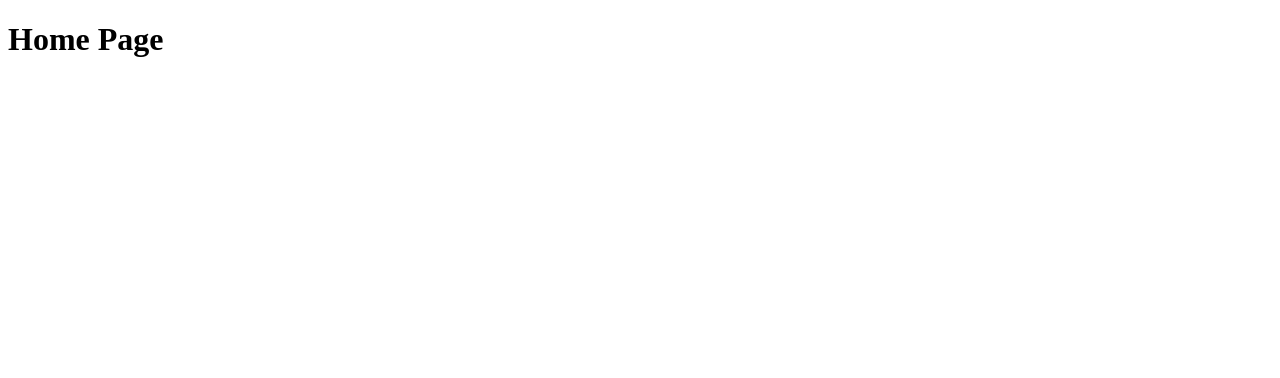
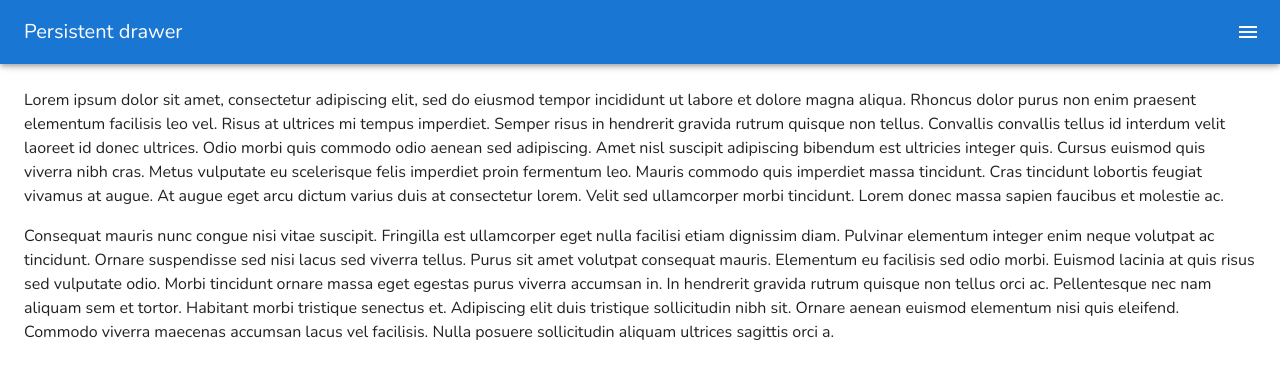
Before and after one commit to LailaSumiyaKhan/dashboard, a React (Create React App) app: page /home in a window 1280 px wide. Shown: the top 378 px of the page. Built offline with nearby package versions, Linux system fonts and the light colour scheme.

Commit message:
Add menu to home

```diff
--- a/src/pages/Home.jsx
+++ b/src/pages/Home.jsx
@@ -1,5 +1,6 @@
 import React from "react";
+import Menu from "../components/Menu";
 
 export default function Home() {
-   return <h1>Home Page</h1>;
+   return <Menu />;
 }
```
